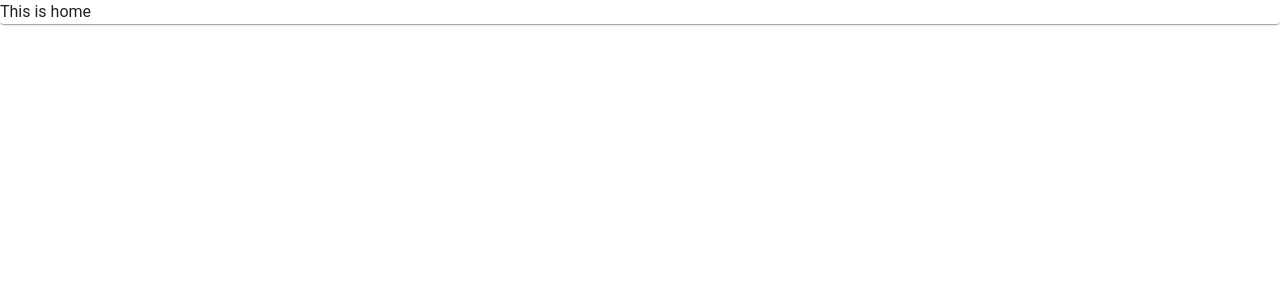
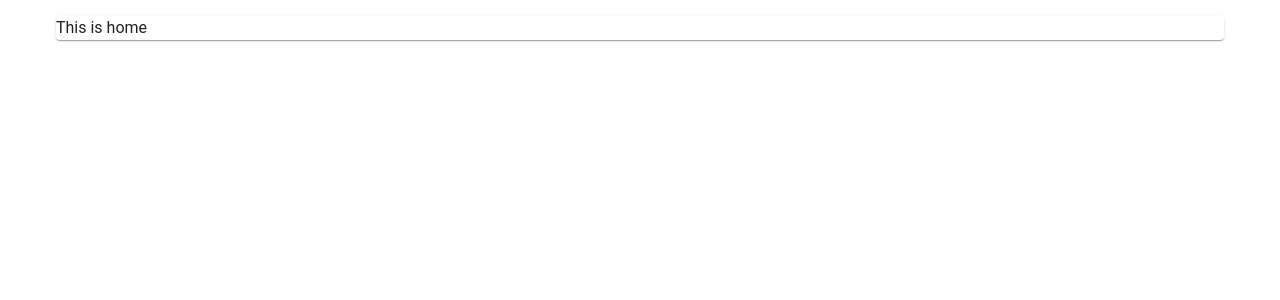
Before and after one commit to unkabogaton/signin-app, a Vue app: page / in a window 1280 px wide. Shown: the top 300 px of the page. Built offline with nearby package versions, Linux system fonts and the light colour scheme.

Commit message:
Update App.vue

```diff
--- a/src/App.vue
+++ b/src/App.vue
@@ -3,7 +3,9 @@ import { RouterLink, RouterView } from "vue-router";
 </script>
 
 <template>
-  <RouterView />
+  <v-container>
+    <RouterView />
+  </v-container>
 </template>
 
 <style scoped>
```
